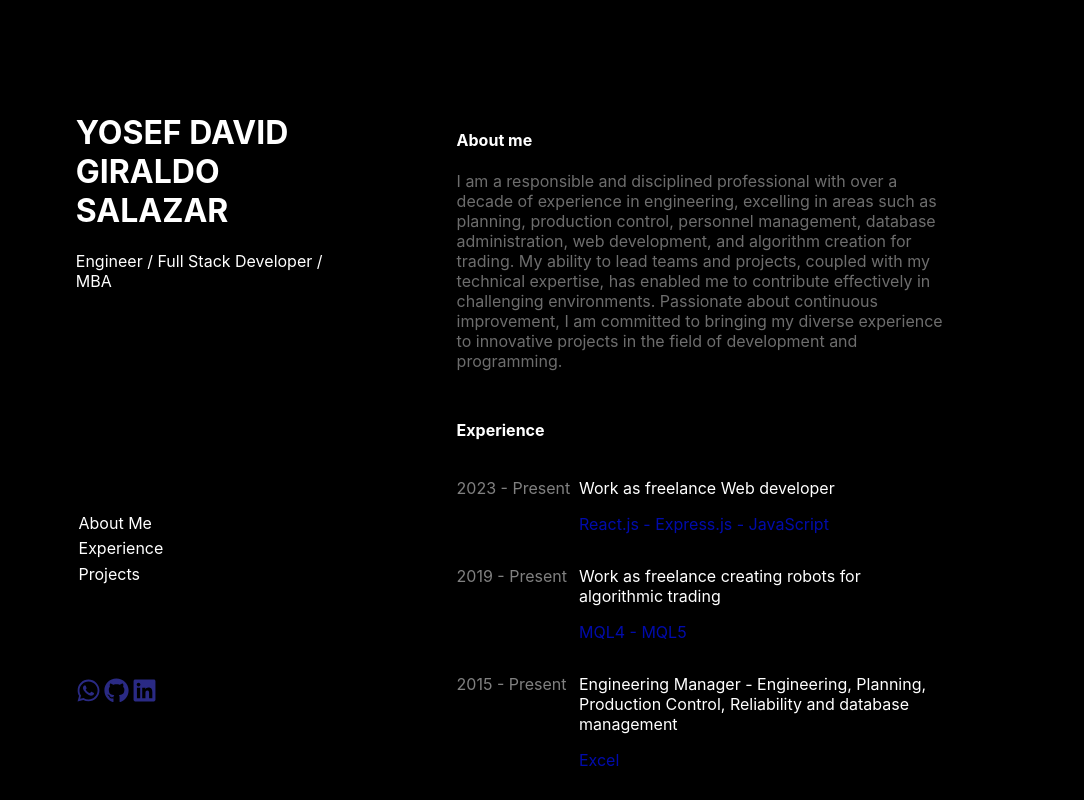
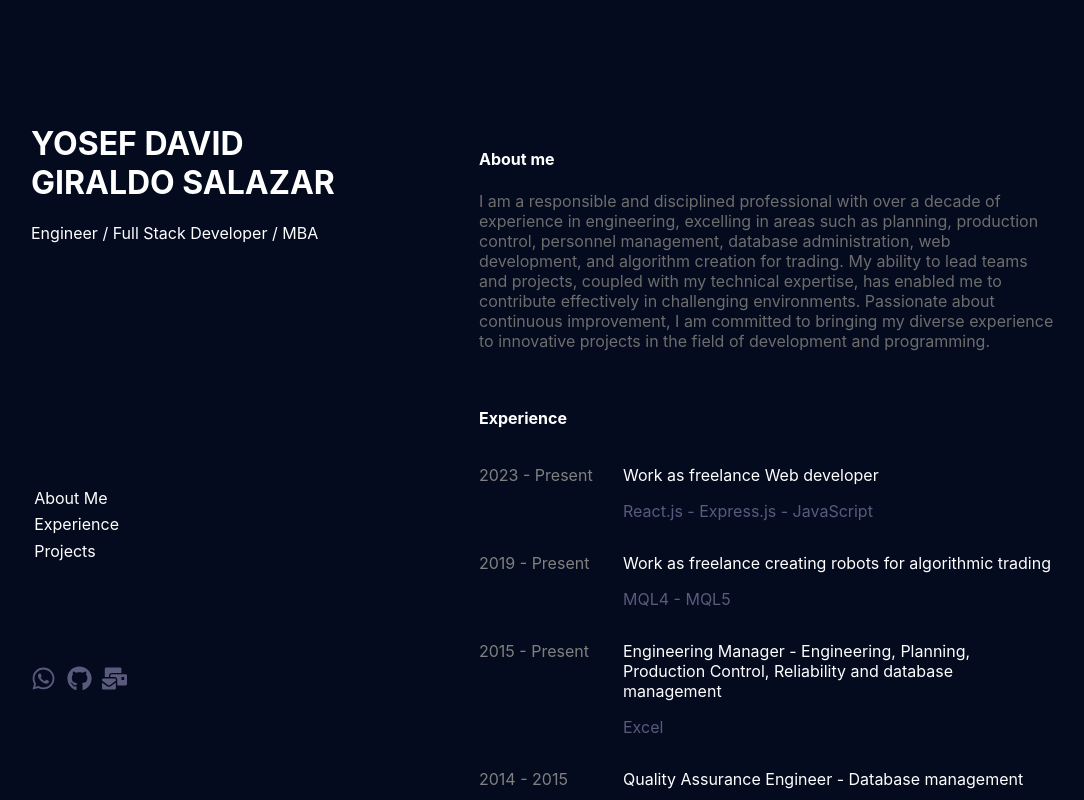
Before and after one commit to yfdd617235/portfolio, a React (Create React App) app: page / in a window 1280 px wide. Shown: the whole page, without its empty margins (97-1181 px from the left). Built offline with nearby package versions, Linux system fonts and the light colour scheme.

Commit message:
update colors and toast

```diff
--- a/package.json
+++ b/package.json
@@ -13,6 +13,7 @@
     "react-icons": "^4.11.0",
     "react-router-dom": "^6.18.0",
     "react-scripts": "5.0.1",
+    "react-toastify": "^9.1.3",
     "web-vitals": "^2.1.4"
   },
   "scripts": {
--- a/src/App.js
+++ b/src/App.js
@@ -1,11 +1,13 @@
 // import logo from './logo.svg';
 import './App.css';
 import Navigator from './components/navigator/Navigator'
+import {ToastContainer} from 'react-toastify';
 
 function App() {
   return (
     <div className="App">
       <Navigator/>
+      <ToastContainer></ToastContainer>
     </div>
   );
 }
--- a/src/components/experience/experience.css
+++ b/src/components/experience/experience.css
@@ -16,7 +16,7 @@
 }
 
 .info-cod{
-    color: rgba(0, 17, 255, 0.669);
+    color: rgb(90, 90, 125);
 }
 .row{
     display: flex;
--- a/src/components/navBar/NavBar.jsx
+++ b/src/components/navBar/NavBar.jsx
@@ -1,8 +1,22 @@
 import React from 'react';
 import { Nav } from 'react-bootstrap';
+import {toast} from 'react-toastify'
 import * as Icon from 'react-icons/fa'
 import './navbar.css'
 
+function mailInfo (){
+  toast.success('User Logged!', {
+    position: 'top-right',
+    autoClose: 3500,
+    hideProgressBar: false,
+    closeOnClick: true,
+    pauseOnHover: true,
+    draggable: true,
+    progress: undefined,
+    theme: 'colored'
+  })
+  alert("my mail is")
+}
 const NavBar = ({ onNavItemSelect }) => {
   return (
     <div className='nav-info'>
@@ -21,7 +35,7 @@ const NavBar = ({ onNavItemSelect }) => {
       <div className='contact-icons'>
         <a className='icon-link' href="https://api.whatsapp.com/send?phone=573104221653" target="_blank" rel="noreferrer"><Icon.FaWhatsapp /></a>
         <a className='icon-link' href="https://github.com/yfdd617235" target="_blank" rel="noreferrer"><Icon.FaGithub /></a>
-        <a className='icon-link' href="https://github.com/yfdd617235" target="_blank" rel="noreferrer"><Icon.FaLinkedin /></a>
+        <a className='icon-link' href="/" onClick={mailInfo} rel="noreferrer"><Icon.FaMailBulk /></a>
       </div>
     </div>
   );
--- a/src/components/navBar/navbar.css
+++ b/src/components/navBar/navbar.css
@@ -34,7 +34,7 @@
 }
 
 .link:hover{
-    border: 1px solid rgb(25, 25, 25);
+    border: 1px solid rgba(90, 90, 125, 0.502);
 }
 
 .icon-link:hover{
@@ -42,11 +42,11 @@
 }
 
 .icon-link{
-    color: rgb(42, 42, 132);
+    color: rgb(90, 90, 125);
     font-size: 25px;
 }
 
-@media (max-width: 768px) {
+@media (max-width: 950px) {
     .link {
         display: none;
     }
--- a/src/components/navigator/navigator.css
+++ b/src/components/navigator/navigator.css
@@ -37,15 +37,15 @@
   }
 
   .right-col::-webkit-scrollbar-thumb {
-    background-color: rgb(0, 0, 0);
-    outline: 1px solid rgb(25, 25, 25);
+    background-color: #040b1e;
+    outline: 1px solid rgba(90, 90, 125, 0.502);
     border-radius: 5px;
   }
 
-  @media (max-width: 768px) {
+  @media (max-width: 950px) {
     .screem {
-        flex-direction: column; /* Cambia la dirección del eje principal a columna */
-        align-items: center; /* Centra los elementos en el eje transversal */
+        flex-direction: column;
+        align-items: center;
         padding-left: 4%;
         padding-right: 4%;
     }
@@ -69,3 +69,10 @@
         padding-right: 0;
     }
 }
+
+@media (min-width: 950px) and (max-width: 1300px) {
+  .screem {
+    padding-left: 0%;
+    padding-right: 0%;
+}
+}
--- a/src/components/projects/Projects.jsx
+++ b/src/components/projects/Projects.jsx
@@ -14,7 +14,7 @@ function Projects() {
 
             <div className='row'>
             <img className="d-block w-100 img-fluid" src={imgP5} alt="First slide" />
-                <h className='info-exp'>
+                <div className='info-exp'>
                     <h4 className='title'>Ucamp Project # 5 (Boot-Camp project)</h4>
                     <p >This is an ecommerce APP for selling technology. The APP includes Frontend and Backend (FULLSTACK).
                         Some of the programs used: React.js, Express.js, Mongodb, React-bootstrap, Netlify for FRONTEND deploy, Render for BACKEND deploy and Visual Studio Code for coding</p>
@@ -22,55 +22,55 @@ function Projects() {
                         <a className='icon-link-p' href="https://github.com/yfdd617235/project_5_ecommerce_APP.git" target="_blank" rel="noreferrer"><Icon.FaGithub /></a>
                         <a className='icon-link-p' href="https://ecommerce-project5.netlify.app/" target="_blank" rel="noreferrer"><Icon.FaLink /></a>
                     </div>
-                </h>
+                </div>
             </div>
 
             <div className='row'>
             <img className="d-block w-100 img-fluid" src={imgP4} alt="First slide" />
-                <h className='info-exp'>
+                <div className='info-exp'>
                     <h4 className='title'>Ucamp Project # 4 (Boot-Camp project)</h4>
                     <p >This is a web page of a restaurant. It uses HTML, JS, CSS, React, Firebase, Firestore, bootstrap and react-bootstrap.</p>
                     <div className='contact-icons-p'>
                         <a className='icon-link-p' href="https://github.com/yfdd617235/project_4_Restaurant_APP.git" target="_blank" rel="noreferrer"><Icon.FaGithub /></a>
                         <a className='icon-link-p' href="https://texasgrill.netlify.app/" target="_blank" rel="noreferrer"><Icon.FaLink /></a>
                     </div>
-                </h>
+                </div>
             </div>
 
             <div className='row'>
             <img className="d-block w-100 img-fluid" src={imgP3} alt="First slide" />
-                <h className='info-exp'>
+                <div className='info-exp'>
                     <h4 className='title'>Ucamp Project # 3 (Boot-Camp project)</h4>
                     <p >This project uses Axios to get database of POKEAPI and display that information on chartjs, imgs and a table.</p>
                     <div className='contact-icons-p'>
                         <a className='icon-link-p' href="https://github.com/yfdd617235/Project_3_API.git" target="_blank" rel="noreferrer"><Icon.FaGithub /></a>
                         <a className='icon-link-p' href="https://project3pokeapi.netlify.app/" target="_blank" rel="noreferrer"><Icon.FaLink /></a>
                     </div>
-                </h>
+                </div>
             </div>
 
             <div className='row'>
             <img className="d-block w-100 img-fluid" src={imgP2} alt="First slide" />
-                <h className='info-exp'>
+                <div className='info-exp'>
                     <h4 className='title'>Ucamp Project # 2 (Boot-Camp project)</h4>
                     <p >This is a Website made with HTML, CSS ans Javascript. Which reflects and is useful for the CRUD methodology.</p>
                     <div className='contact-icons-p'>
                         <a className='icon-link-p' href="https://github.com/yfdd617235/Proyect_2_CRUD.git" target="_blank" rel="noreferrer"><Icon.FaGithub /></a>
                         <a className='icon-link-p' href="https://leafy-cascaron-bfd1ec.netlify.app/" target="_blank" rel="noreferrer"><Icon.FaLink /></a>
                     </div>
-                </h>
+                </div>
             </div>
 
             <div className='row'>
             <img className="d-block w-100 img-fluid" src={imgP1} alt="First slide" />
-                <h className='info-exp'>
+                <div className='info-exp'>
                     <h4 className='title'>Ucamp Project # 1 (Boot-Camp project)</h4>
                     <p >This is a simple landing page. The first project of the Bootcamp. Learning to use HTML ans CSS</p>
                     <div className='contact-icons-p'>
                         <a className='icon-link-p' href="https://github.com/yfdd617235/Proyect_1_landing_page.git" target="_blank" rel="noreferrer"><Icon.FaGithub /></a>
                         <a className='icon-link-p' href="https://exquisite-trifle-621849.netlify.app/" target="_blank" rel="noreferrer"><Icon.FaLink /></a>
                     </div>
-                </h>
+                </div>
             </div>
 
 
--- a/src/components/projects/projects.css
+++ b/src/components/projects/projects.css
@@ -3,6 +3,14 @@
     margin-top: 2%;
     margin-bottom: 5%;
 }
+
+.projects .row:hover{
+    border: 1px solid rgba(90, 90, 125, 0.502);
+}
+
+.projects .row:hover .icon-link-p {
+    color: white;
+  }
 
 .title{
     color: white;
@@ -17,7 +25,7 @@
 }
 
 .icon-link-p{
-    color: gray;
+    color: rgb(90, 90, 125);
     font-size: 20px;
 }
 
--- a/src/index.css
+++ b/src/index.css
@@ -5,7 +5,7 @@ body {
     sans-serif;
   -webkit-font-smoothing: antialiased;
   -moz-osx-font-smoothing: grayscale;
-  background-color: black;
+  background-color: #040b1e;
   color: white;
 }
 
```
Also changed, not shown: 12 other files (tests, documents, lock files or other folders).
